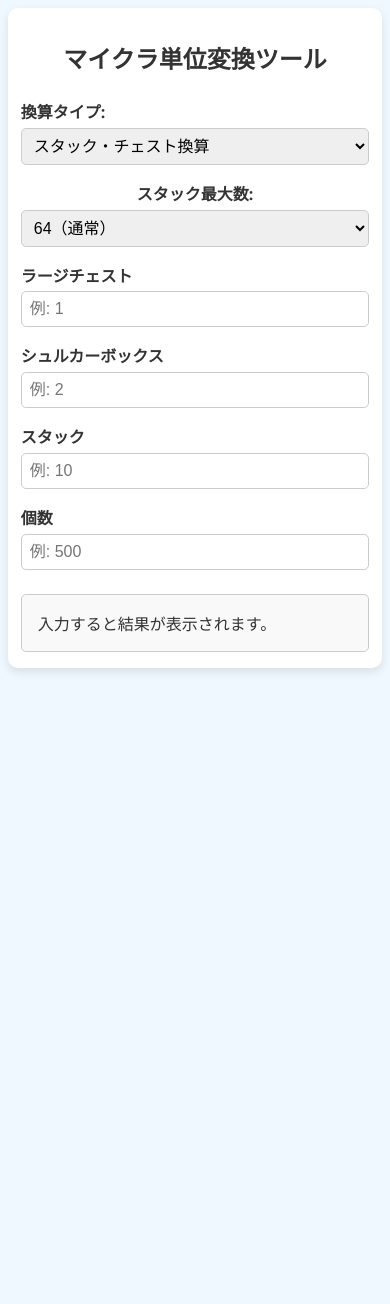
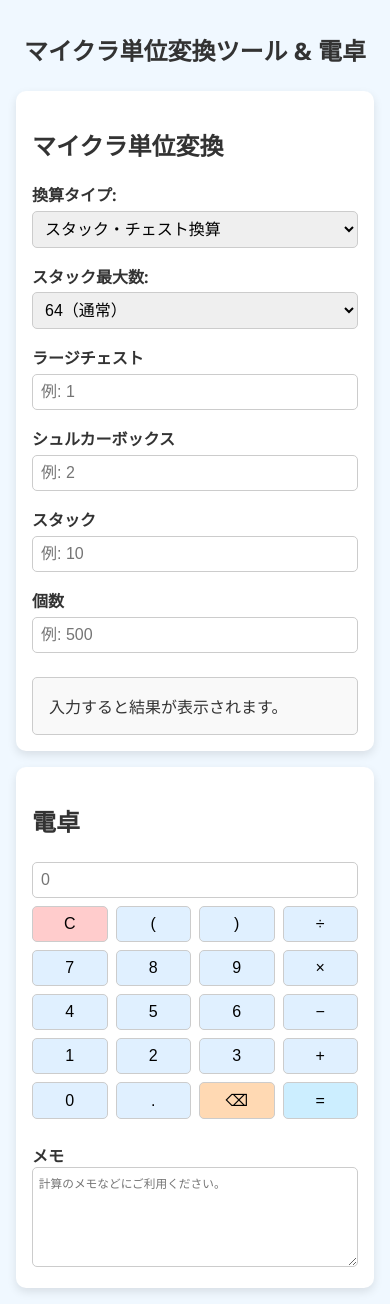
Before and after one commit to himajin481/minecraft-converter, a plain HTML site: page index.html in a window 390 px wide. Before the commit the page ends 844 px from the top, so only its background shows below. Drawn offline with Linux system fonts and the light colour scheme.

Commit message:
Update index.html

```diff
--- a/index.html
+++ b/index.html
@@ -3,7 +3,7 @@
 <head>
   <meta charset="UTF-8" />
   <meta name="viewport" content="width=device-width, initial-scale=1.0"/>
-  <title>マイクラ単位変換ツール</title>
+  <title>マイクラ単位変換ツール & 電卓</title>
   <style>
     * { box-sizing: border-box; }
     body {
@@ -18,9 +18,14 @@
       margin-bottom: 1em;
       text-align: center;
     }
+    .flex-container {
+      display: flex;
+      gap: 1em;
+      flex-wrap: wrap;
+      justify-content: center;
+    }
     .container {
-      max-width: 500px;
-      margin: auto;
+      flex: 1 1 300px;
       background: #ffffff;
       padding: 1em;
       border-radius: 10px;
@@ -31,7 +36,7 @@
       margin-top: 1em;
       font-weight: bold;
     }
-    input[type="number"], select {
+    input[type="number"], select, input[type="text"] {
       width: 100%;
       padding: 0.5em;
       font-size: 1em;
@@ -39,40 +44,62 @@
       border: 1px solid #ccc;
       border-radius: 5px;
     }
+    textarea {
+      width: 100%;
+      padding: 0.5em;
+      font-size: 0.9em;
+      border: 1px solid #ccc;
+      border-radius: 5px;
+      min-height: 100px;
+      resize: vertical;
+    }
     .result {
       margin-top: 1.5em;
       background: #f9f9f9;
       padding: 1em;
       border: 1px solid #ccc;
       border-radius: 5px;
+      min-height: 50px;
+      position: relative; /* For copy button positioning */
+    }
+    .calc-buttons {
+      display: grid;
+      grid-template-columns: repeat(4, 1fr);
+      gap: 0.5em;
+      margin-top: 0.5em;
     }
     #copyButton {
-      width: 100%;
-      padding: 0.7em;
+      position: absolute;
+      top: 0.5em;
+      right: 0.5em;
+      padding: 0.3em 0.6em;
+      font-size: 0.9em;
+      background: #d0e0f0;
+      border: 1px solid #b0c0d0;
+    }
+    #copyButton:hover {
+      background: #b0c0d0;
+    }
+    button {
+      padding: 0.5em;
       font-size: 1em;
-      margin-top: 0.5em;
-      border: none;
+      border: 1px solid #ccc;
       border-radius: 5px;
-      background-color: #4CAF50;
-      color: white;
       cursor: pointer;
-      transition: background-color 0.3s;
-      display: none; /* Initially hidden */
+      background: #e0f0ff;
     }
-    .toggle-stack {
-      margin-top: 1em;
-      text-align: center;
-    }
-    @media (max-width: 500px) {
-      body { padding: 0.5em; }
-      .container { padding: 1em 0.8em; }
+    button:hover { background: #c0e0ff; }
+    @media (max-width: 700px) {
+      .flex-container { flex-direction: column; }
     }
   </style>
 </head>
 <body>
+  <h1>マイクラ単位変換ツール & 電卓</h1>
+  <div class="flex-container">
+    <!-- マイクラ単位変換 -->
     <div class="container">
-    <h1>マイクラ単位変換ツール</h1>
-
+      <h2>マイクラ単位変換</h2>
       <label>換算タイプ:</label>
       <select id="conversionType">
         <option value="item">スタック・チェスト換算</option>
@@ -111,38 +138,69 @@
         <input type="number" id="blockInput" placeholder="例: 2" />
       </div>
 
-    <div class="result" id="output">入力すると結果が表示されます。</div>
-    <button id="copyButton">結果をコピー</button>
+      <div class="result" id="output">
+        入力すると結果が表示されます。
+        <button id="copyButton" title="結果をコピー" style="display: none;">コピー</button>
+      </div>
+    </div>
+
+    <!-- 電卓 -->
+    <div class="container">
+      <h2>電卓</h2>
+      <input type="text" id="calcDisplay" placeholder="0" readonly />
+      <div class="calc-buttons">
+        <button onclick="clearCalc()" style="background:#ffcccc;">C</button>
+        <button onclick="appendCalc('(')">(</button>
+        <button onclick="appendCalc(')')">)</button>
+        <button onclick="appendCalc('/')" class="operator">÷</button>
+
+        <button onclick="appendCalc('7')">7</button>
+        <button onclick="appendCalc('8')">8</button>
+        <button onclick="appendCalc('9')">9</button>
+        <button onclick="appendCalc('*')" class="operator">×</button>
+
+        <button onclick="appendCalc('4')">4</button>
+        <button onclick="appendCalc('5')">5</button>
+        <button onclick="appendCalc('6')">6</button>
+        <button onclick="appendCalc('-')" class="operator">−</button>
+
+        <button onclick="appendCalc('1')">1</button>
+        <button onclick="appendCalc('2')">2</button>
+        <button onclick="appendCalc('3')">3</button>
+        <button onclick="appendCalc('+')" class="operator">+</button>
+
+        <button onclick="appendCalc('0')">0</button>
+        <button onclick="appendCalc('.')">.</button>
+        <button onclick="backspaceCalc()" style="background:#ffd9b3;">⌫</button>
+        <button onclick="calculateResult()" style="background:#cceeff;">=</button>
+      </div>
+
+      <label for="calcNotes" style="margin-top: 1.5em;">メモ</label>
+      <textarea id="calcNotes" placeholder="計算のメモなどにご利用ください。"></textarea>
+    </div>
   </div>
 
   <script>
+    // マイクラ単位変換
     const conversionType = document.getElementById("conversionType");
     const itemInputs = document.querySelectorAll("#itemConversion input, #stackSizeSelect");
     const blockInputs = document.querySelectorAll("#blockConversion input");
-    const allNumberInputs = document.querySelectorAll('input[type="number"]');
     const output = document.getElementById("output");
     const copyButton = document.getElementById("copyButton");
-
-    // 「非常に多い数」の基準値
-    const MAX_ITEMS = 10000000;  // 1千万個以上はエラー
-    const MAX_INGOTS = 10000000; // 1千万個以上はエラー
 
     function updateVisibility() {
       const type = conversionType.value;
       document.getElementById("itemConversion").style.display = (type === "item") ? "block" : "none";
       document.getElementById("blockConversion").style.display = (type === "block") ? "block" : "none";
-      // Reset inputs when changing type
-      allNumberInputs.forEach(input => input.value = '');
+      copyButton.style.display = "none";
       calculate();
     }
 
     function calculate() {
       const type = conversionType.value;
-      let hasResult = false;
-      let resultHTML = "";
-      let resultText = "";
-      let isError = false;
+      output.innerHTML = "";
 
+      let hasInput = false;
       if (type === "item") {
         const stackSize = parseInt(document.getElementById("stackSizeSelect").value, 10);
         const chestCap = 54 * stackSize;
@@ -160,19 +218,14 @@
         if (!isNaN(stack)) totalItems += stack * stackSize;
         if (!isNaN(item)) totalItems += item;
 
-        if (totalItems > 0) {
-          // エラー表示
-          if (totalItems >= MAX_ITEMS) {
-            resultHTML = `<span style="color:red;">⚠️値が大きすぎます（${totalItems}個）。もう少し小さい値を入力してください。</span>`;
-            resultText = "";
-            isError = true;
-          } else {
+        hasInput = chest || shulker || stack || item;
+
         const chestOut = Math.floor(totalItems / chestCap);
         const shulkerOut = Math.floor((totalItems % chestCap) / shulkerCap);
         const stackOut = Math.floor((totalItems % shulkerCap) / stackSize);
         const itemOut = totalItems % stackSize;
 
-            resultHTML = `
+        output.innerHTML = `
           <strong>換算結果（スタック上限: ${stackSize}）:</strong><br>
           🧱 ラージチェスト: ${chestOut} 個<br>
           📦 シュルカーボックス: ${shulkerOut} 個<br>
@@ -181,10 +234,6 @@
           <br>
           （合計: ${totalItems} 個）
         `;
-            resultText = `換算結果（スタック上限: ${stackSize}）:\nラージチェスト: ${chestOut} 個\nシュルカーボックス: ${shulkerOut} 個\nスタック: ${stackOut} スタック\n残りアイテム: ${itemOut} 個\n\n（合計: ${totalItems} 個）`;
-            hasResult = true;
-          }
-        }
       } else {
         const ingot = Number(document.getElementById("ingotInput").value);
         const block = Number(document.getElementById("blockInput").value);
@@ -193,64 +242,90 @@
         if (!isNaN(ingot)) totalIngots += ingot;
         if (!isNaN(block)) totalIngots += block * 9;
 
-        if (totalIngots > 0) {
-          if (totalIngots >= MAX_INGOTS) {
-            resultHTML = `<span style="color:red;">⚠️値が大きすぎます（${totalIngots}個）。もう少し小さい値を入力してください。</span>`;
-            resultText = "";
-            isError = true;
-          } else {
+        hasInput = ingot || block;
+
         const blockOut = Math.floor(totalIngots / 9);
         const ingotOut = totalIngots % 9;
 
-            resultHTML = `
+        output.innerHTML = `
           <strong>換算結果（9個でブロック）:</strong><br>
           🧊 ブロック: ${blockOut} 個<br>
           🪙 インゴット: ${ingotOut} 個<br>
           <br>
           （合計インゴット換算: ${totalIngots} 個）
         `;
-            resultText = `換算結果（9個でブロック）:\nブロック: ${blockOut} 個\nインゴット: ${ingotOut} 個\n（合計インゴット換算: ${totalIngots} 個）`;
-            hasResult = true;
-          }
-        }
       }
 
-      // 出力部分
-      if (isError) {
-        output.innerHTML = resultHTML;
+      // 結果がある場合のみコピーボタンを表示
+      if (hasInput) {
+        copyButton.style.display = "block";
+      } else {
+        output.innerHTML = '入力すると結果が表示されます。';
         copyButton.style.display = "none";
-        copyButton.dataset.copyText = "";
-      } else if (hasResult) {
-        output.innerHTML = resultHTML;
-        copyButton.style.display = "block";
-        copyButton.dataset.copyText = resultText;
-      } else {
-        output.innerHTML = "入力すると結果が表示されます。";
-        copyButton.style.display = "none";
-        copyButton.dataset.copyText = "";
       }
+      // ボタンを再追加
+      output.appendChild(copyButton);
     }
 
     conversionType.addEventListener("change", updateVisibility);
     itemInputs.forEach(input => input.addEventListener("input", calculate));
     blockInputs.forEach(input => input.addEventListener("input", calculate));
 
+    // コピーボタンの処理
     copyButton.addEventListener("click", () => {
-      const textToCopy = copyButton.dataset.copyText;
-      if (!textToCopy) return;
-
+      const textToCopy = output.innerText.replace(/\s*コピー\s*$/, '').trim(); // ボタンのテキストを除外
       navigator.clipboard.writeText(textToCopy).then(() => {
-        const originalText = copyButton.textContent;
-        copyButton.textContent = "コピーしました！";
-        setTimeout(() => {
-          copyButton.textContent = originalText;
-        }, 1500);
-      }).catch(err => console.error("コピーに失敗しました: ", err));
+        const originalText = copyButton.innerText;
+        copyButton.innerText = "コピー完了!";
+        setTimeout(() => { copyButton.innerText = originalText; }, 1500);
+      }).catch(err => {
+        console.error('コピーに失敗しました: ', err);
+      });
     });
 
-    // 初期表示
-    window.addEventListener("DOMContentLoaded", calculate);
+    // 電卓
+    const calcDisplay = document.getElementById("calcDisplay");
+    let calcValue = "";
 
+    function appendCalc(value) {
+      calcValue += value;
+      calcDisplay.value = calcValue;
+    }
+
+    function clearCalc() {
+      calcValue = "";
+      calcDisplay.value = "0";
+    }
+
+    function backspaceCalc() {
+      calcValue = calcValue.slice(0, -1);
+      if (calcValue === "") {
+        calcDisplay.value = "0";
+      } else {
+        calcDisplay.value = calcValue;
+      }
+    }
+
+    function calculateResult() {
+      try {
+        // ユーザーが入力した '×' と '÷' をJavaScriptが解釈できる '*' と '/' に置換
+        let expression = calcValue.replace(/×/g, '*').replace(/÷/g, '/');
+
+        // 安全性のため、許可する文字以外は削除
+        expression = expression.replace(/[^0-9\.\+\-\*\/\(\)\s]/g, '');
+
+        // eslint-disable-next-line no-eval
+        const result = eval(expression);
+        if (isNaN(result) || !isFinite(result)) {
+          throw new Error("Invalid calculation");
+        }
+        calcValue = result.toString();
+        calcDisplay.value = calcValue;
+      } catch (e) {
+        calcDisplay.value = "エラー";
+        calcValue = "";
+      }
+    }
   </script>
 </body>
 </html>
```
Lines whose indentation alone changed are shown as unchanged.
